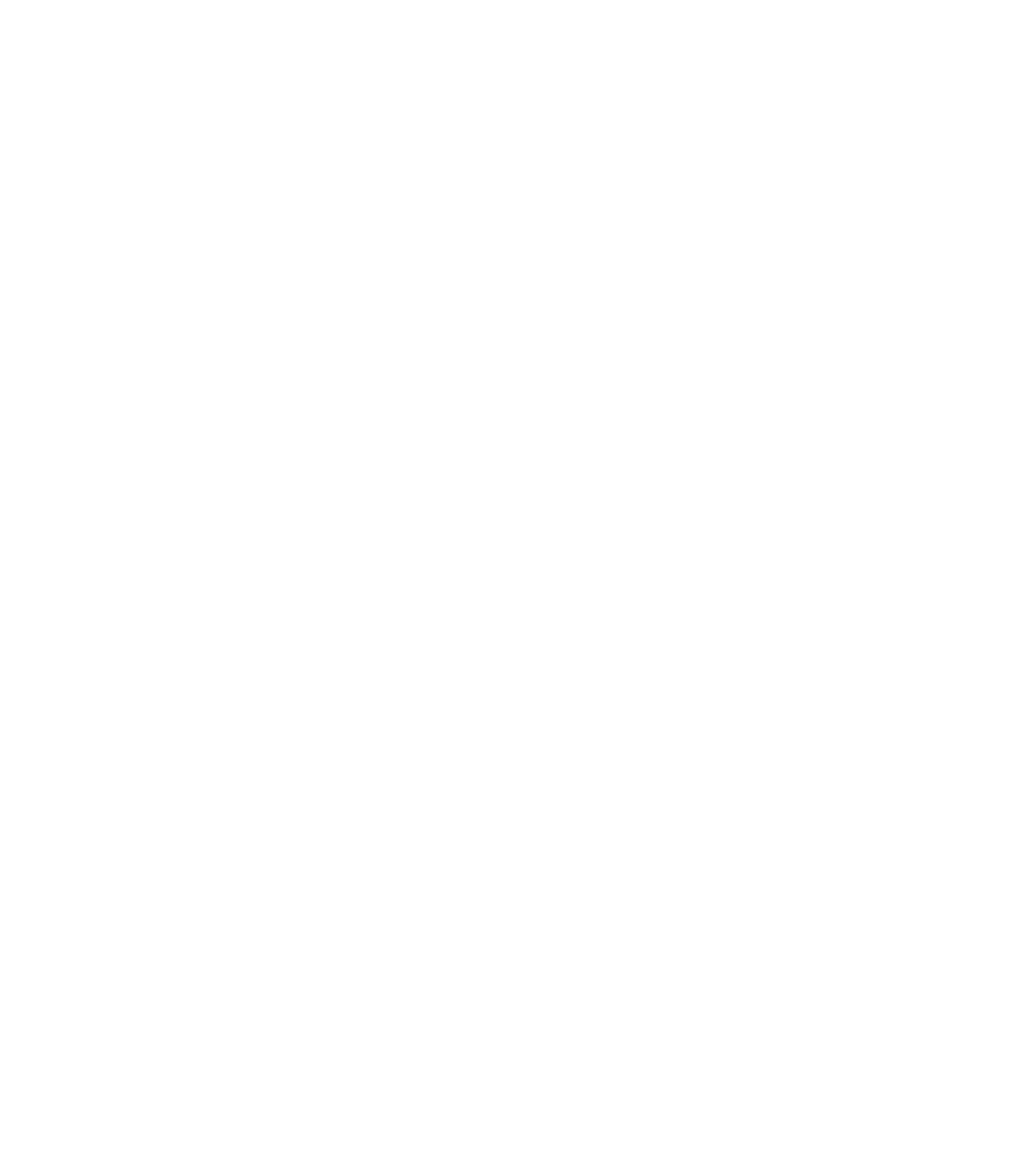
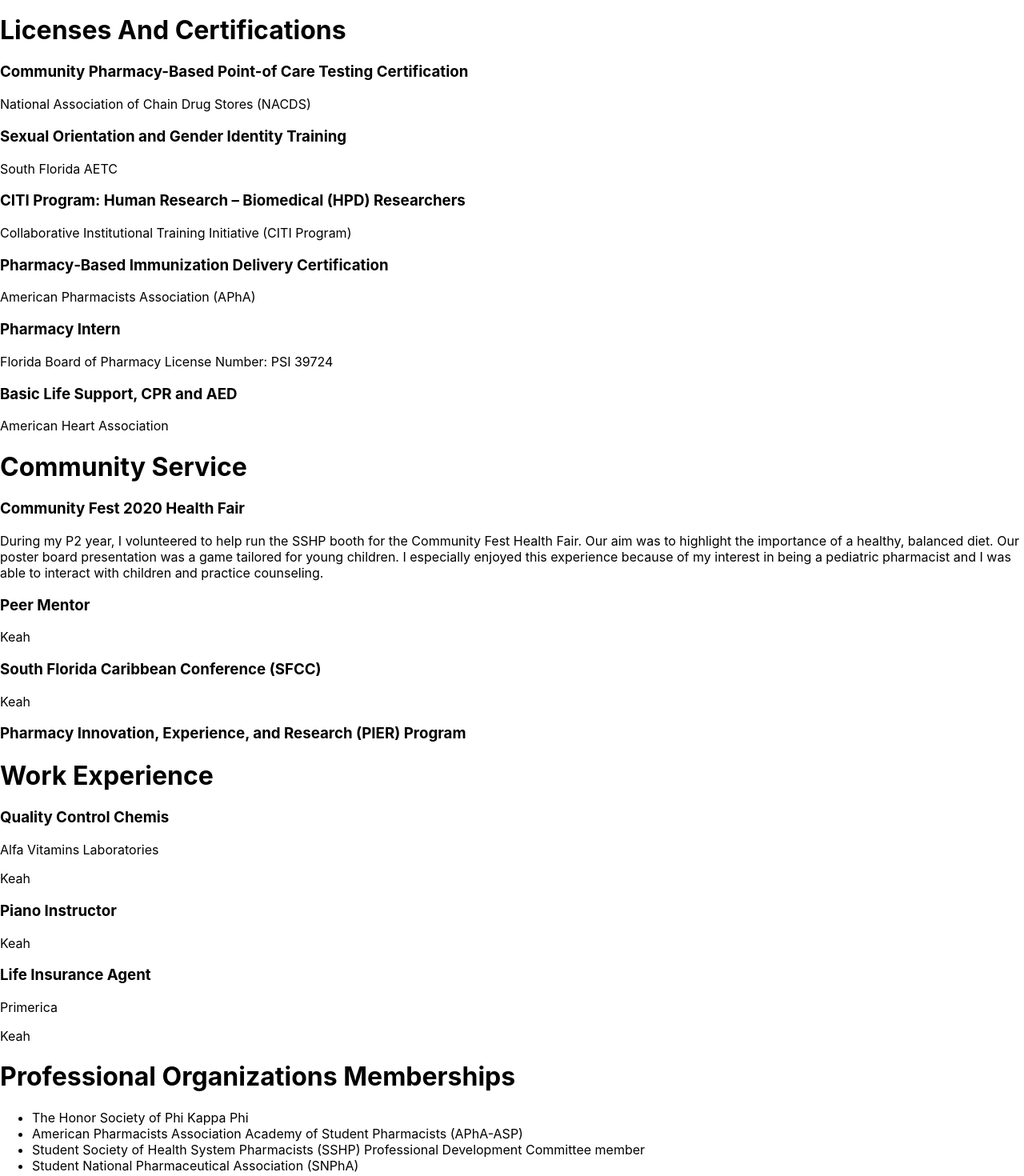
Before and after one commit to rmg2995/Keah-Website, a React (Create React App) app: page / in a window 1280 px wide. Shown: the part 700-2170 px from the top of the page at 80% size. Before the commit the page ends 800 px from the top, so only its background shows below. Built offline with nearby package versions, Linux system fonts and the light colour scheme.

Commit message:
added stuff to experience and licenses

```diff
--- a/src/components/Experience.js
+++ b/src/components/Experience.js
@@ -1,7 +1,34 @@
 import React from "react";
 
 const Experience = () => {
-  return <div></div>;
+  return (
+    <div>
+      <h1>Community Service</h1>
+      <h3>Community Fest 2020 Health Fair</h3>
+      <p>
+        During my P2 year, I volunteered to help run the SSHP booth for the
+        Community Fest Health Fair. Our aim was to highlight the importance of a
+        healthy, balanced diet. Our poster board presentation was a game
+        tailored for young children. I especially enjoyed this experience
+        because of my interest in being a pediatric pharmacist and I was able to
+        interact with children and practice counseling.
+      </p>
+      <h3>Peer Mentor</h3>
+      <p>Keah</p>
+      <h3>South Florida Caribbean Conference (SFCC)</h3>
+      <p>Keah</p>
+      <h3>Pharmacy Innovation, Experience, and Research (PIER) Program</h3>
+      <h1>Work Experience</h1>
+      <h3>Quality Control Chemis</h3>
+      <p>Alfa Vitamins Laboratories</p>
+      <p>Keah</p>
+      <h3>Piano Instructor</h3>
+      <p>Keah</p>
+      <h3>Life Insurance Agent</h3>
+      <p>Primerica</p>
+      <p>Keah</p>
+    </div>
+  );
 };
 
 export default Experience;
--- a/src/components/Licenses.js
+++ b/src/components/Licenses.js
@@ -1,7 +1,23 @@
 import React from "react";
 
 const Licenses = () => {
-  return <div></div>;
+  return (
+    <div>
+      <h1>Licenses And Certifications</h1>
+      <h3>Community Pharmacy-Based Point-of Care Testing Certification</h3>
+      <p>National Association of Chain Drug Stores (NACDS)</p>
+      <h3>Sexual Orientation and Gender Identity Training</h3>
+      <p>South Florida AETC</p>
+      <h3>CITI Program: Human Research – Biomedical (HPD) Researchers</h3>
+      <p>Collaborative Institutional Training Initiative (CITI Program)</p>
+      <h3>Pharmacy‐Based Immunization Delivery Certification</h3>
+      <p>American Pharmacists Association (APhA)</p>
+      <h3>Pharmacy Intern</h3>
+      <p>Florida Board of Pharmacy License Number: PSI 39724</p>
+      <h3>Basic Life Support, CPR and AED</h3>
+      <p>American Heart Association</p>
+    </div>
+  );
 };
 
 export default Licenses;
--- a/src/components/ProfessionalOrg.js
+++ b/src/components/ProfessionalOrg.js
@@ -1,7 +1,23 @@
 import React from "react";
 
 const ProfessionalOrg = () => {
-  return <div></div>;
+  return (
+    <div>
+      <h1>Professional Organizations Memberships</h1>
+      <ul>
+        <li>The Honor Society of Phi Kappa Phi</li>
+        <li>
+          American Pharmacists Association Academy of Student Pharmacists
+          (APhA-ASP)
+        </li>
+        <li>
+          Student Society of Health System Pharmacists (SSHP) Professional
+          Development Committee member
+        </li>
+        <li>Student National Pharmaceutical Association (SNPhA)</li>
+      </ul>
+    </div>
+  );
 };
 
 export default ProfessionalOrg;
```
Also changed, not shown: src/components/images/the-tonik-5Lbyao5bzbc-unsplash.jpeg (added).
